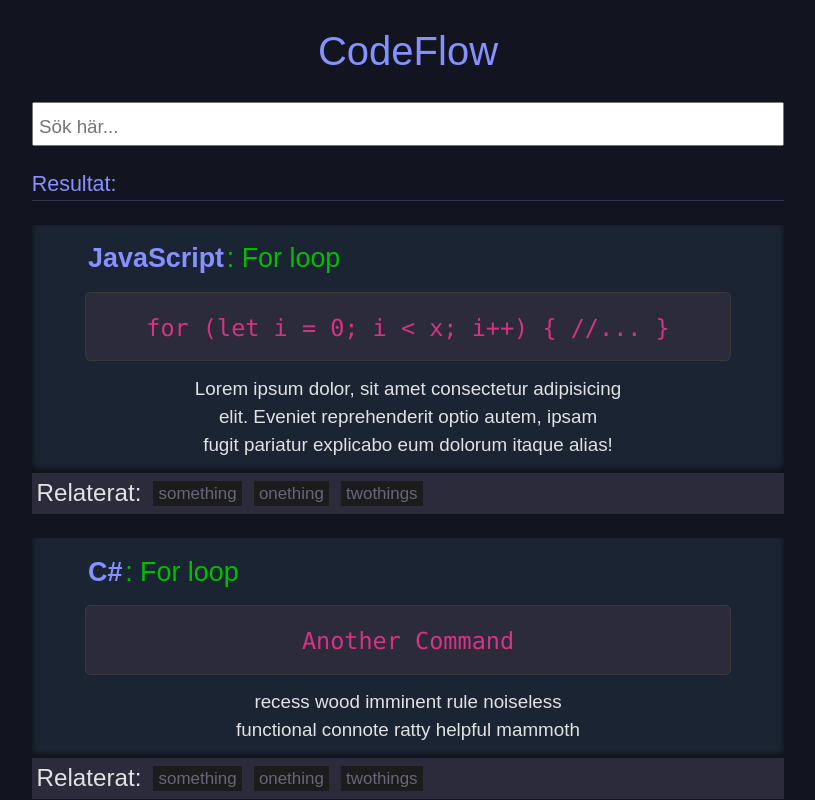
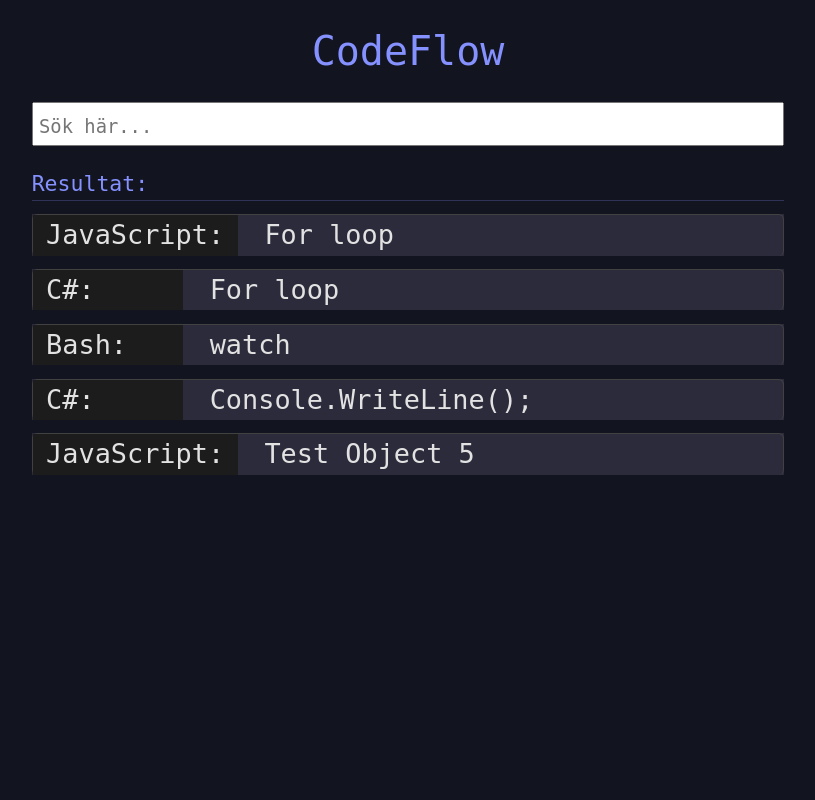
Before and after one commit to vectorell/CodeFlow, a React (Create React App) app in the folder ClientApp/: page / in a window 1280 px wide. Shown: the top 800 px of the page, without its empty margins (232-1047 px from the left). Built offline with nearby package versions, Linux system fonts and the light colour scheme.

Commit message:
Made each search result an expandable-collapsible tag. Design was adjusted as needed for the expandable implementation.

```diff
--- a/ClientApp/src/components/Results.jsx
+++ b/ClientApp/src/components/Results.jsx
@@ -3,8 +3,10 @@ import React, { useEffect, useState } from "react";
 import "../styles/results.css";
 import "../styles/root.css";
 
+
 export default function Results({ searchResult }) {
     const [foundResults, setFoundResults] = useState(searchResult);
+
 
     useEffect(() => {
         setFoundResults(searchResult);
@@ -16,15 +18,15 @@ export default function Results({ searchResult }) {
             <hr />
             {foundResults && foundResults.length > 0 ? (
                 foundResults.map((obj, index) => (
-                    <div key={index}>
+                    <details key={index} className="details">
+
+                        <summary>
+                            <span className="tag">{obj.tag}:</span> <span className="command-name">{obj.name}</span>
+                        </summary>
+
                         <div className="result-card">
-                            <p className="title">
-                                {" "}
-                                <span className="tag">{obj.tag}</span>:{" "}
-                                {obj.name}{" "}
-                            </p>
                             <div className="markdown">
-                                <code> {obj.command} </code>
+                                <pre> {obj.command}  </pre>
                             </div>
                             <p className="description"> {obj.description} </p>
                         </div>
@@ -37,7 +39,7 @@ export default function Results({ searchResult }) {
                                 </p>
                             ))}
                         </div>
-                    </div>
+                    </details>
                 ))
             ) : (
                 <div className="no-result-card">
--- a/ClientApp/src/data/testData.json
+++ b/ClientApp/src/data/testData.json
@@ -1,7 +1,7 @@
 [
     {
         "name": "For loop",
-        "command": "for (let i = 0; i < x; i++) { //... }",
+        "command": "for (let i = 0; i < x; i++) {\n \t ... \n }",
         "description": "Lorem ipsum dolor, sit amet consectetur adipisicing elit. Eveniet reprehenderit optio autem, ipsam fugit pariatur explicabo eum dolorum itaque alias!",
         "related": ["something", "onething", "twothings"],
         "tag": "JavaScript"
--- a/ClientApp/src/styles/results.css
+++ b/ClientApp/src/styles/results.css
@@ -2,8 +2,39 @@
     width: 100%;
 }
 
+.Results > .details > summary {
+    user-select: none;
+    /* color: var(--text-color-white); */
+    color: #ffffff00;
+    display: flex;
+    align-items: center;
+    border: 1px solid #414141;
+    border-radius: 0.2em;
+    border-bottom: none;
+
+
+    & .command-name {
+        color: var(--text-color-white);
+    }
+    & .tag {
+        font-weight: 500;
+        color: var(--text-color-white);
+        background: var(--background-black);
+        padding: 0em 0.5em;
+        min-width: 20%;
+        margin-right: 1em;
+        /* border: 1px solid var(--border-color);
+        border-right: 1px solid var(--border-color); */
+    }
+}
+
+
+.Results > .details {
+    background-color: var(--background-darkgrey);
+    margin-top: 0.5em;
+}
+
 .Results .result-card {
-    margin-top: 0.9em;
     padding: 0.5em 2em 0.5em 2em;
     width: 100%;
     background: var(--card-background);
@@ -12,7 +43,6 @@
     -webkit-box-shadow: 0px -4px 6px 0px rgba(0, 0, 0, 0.534) inset;
     -moz-box-shadow: 0px -4px 6px 0px rgba(0, 0, 0, 0.75) inset;
     text-wrap: balance;
-    text-align: center;
 
     /* FLEX */
     display: flex;
@@ -23,23 +53,18 @@
     & > .title {
         align-self: flex-start;
         color: rgb(0, 191, 0);
-        & .tag {
-            color: var(--text-color-blue);
-            font-weight: 600;
-            padding: 0em 0.1em;
-            border-radius: 0.3em;
-        }
+        font-weight: 600;
     }
 
     & > .markdown {
         border: 1px solid var(--border-color);
         color: var(--text-color-white);
         border-radius: 0.2em;
-        background: var(--background-darkgrey);
+        background: var(--background-black);
         width: 100%;
         padding: 0.5em;
         margin: 0.5em 0em;
-        text-align: center;
+        text-align: left;
     }
 
     & > .description {
@@ -60,7 +85,7 @@
     font-size: 0.9em;
 
     & > .related-subject {
-        color: var(--text-color-faintblue);
+        color: var(--text-color-blue);
         font-size: 0.7em;
         background: var(--background-black);
         height: fit-content;
--- a/ClientApp/src/styles/root.css
+++ b/ClientApp/src/styles/root.css
@@ -8,7 +8,7 @@
     --card-background: #1b2432;
     --background-darkgrey: #2c2b3c;
     --background-black: #1c1c1c;
-    --border-color: #3a3a3a;
+    --border-color: #4e4e4e;
 
     /* ANIMATION */
     --hover-duration: 0.2s;
--- a/ClientApp/src/styles/style.css
+++ b/ClientApp/src/styles/style.css
@@ -13,7 +13,7 @@
 body {
     min-height: 100vh;
     background: #121420;
-    font-family: sans-serif;
+    font-family: Mono;
 
     /* FLEX */
     display: flex;
```
